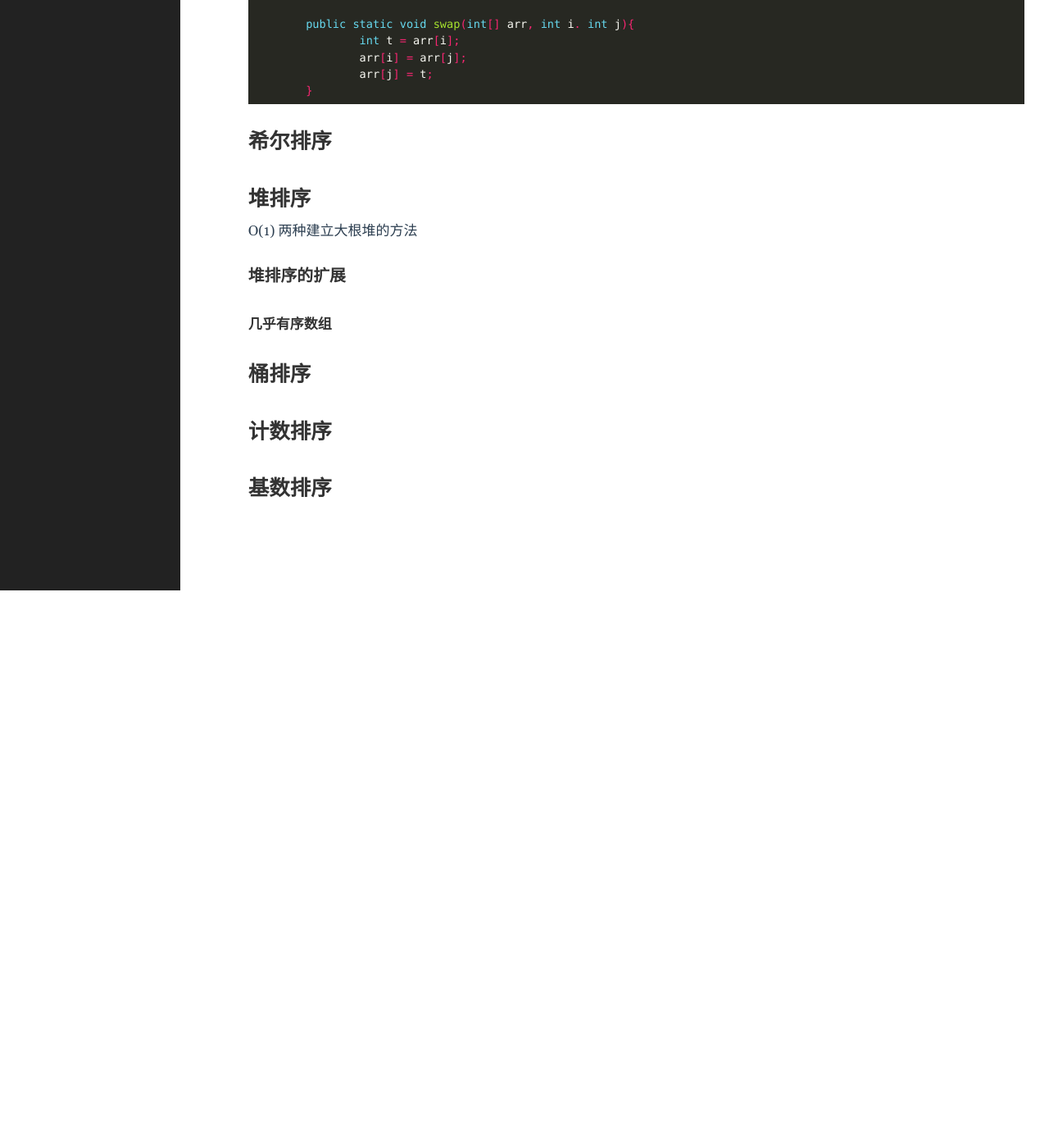
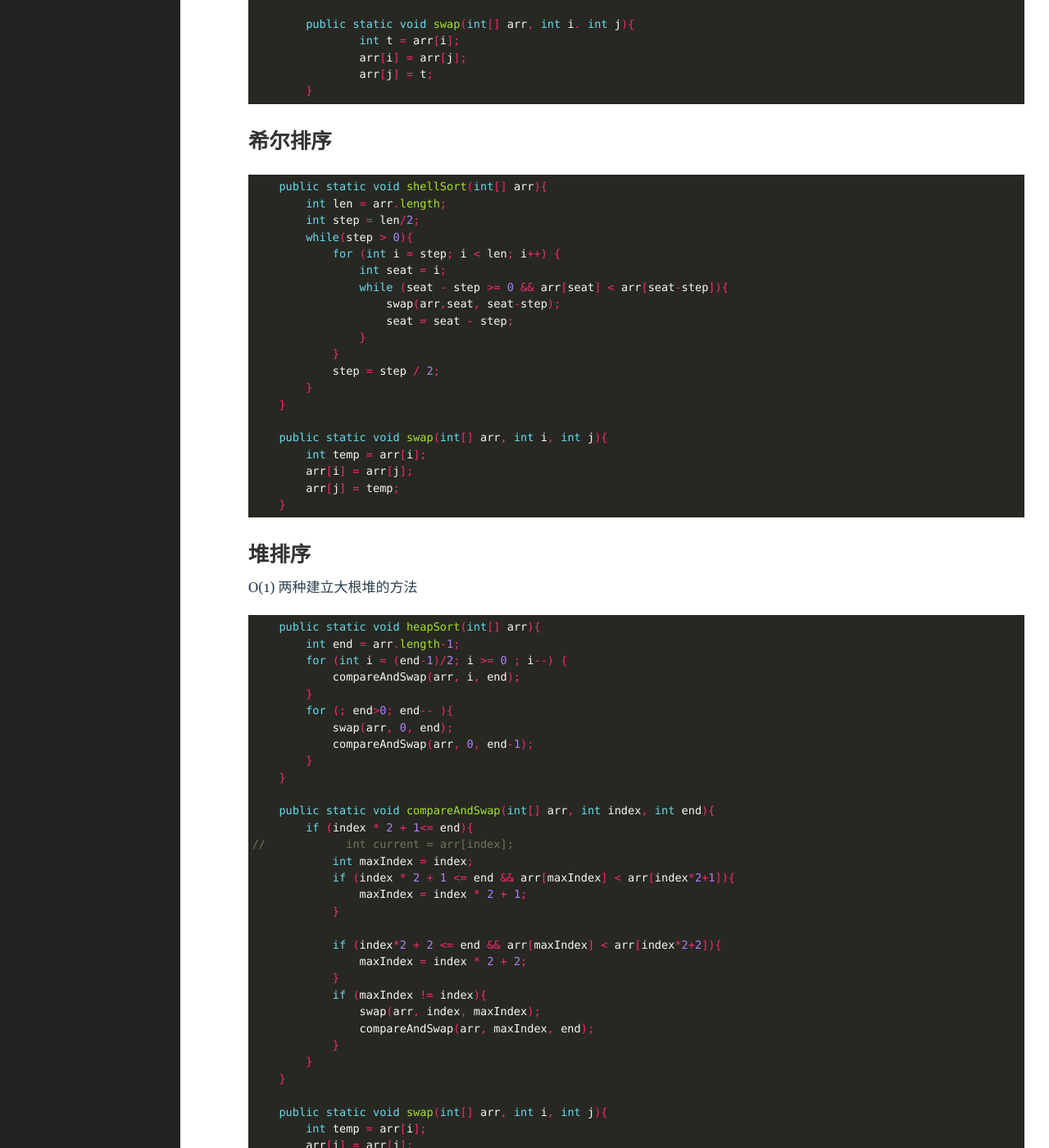
Before and after one commit to Taunk714/Taunk.github.io, a Jekyll site: the page built from _posts/2021-07-02-重学算法(2)-排序算法.md, in a window 1280 px wide and 1400 px high, scrolled down 7107 px. Shown: the whole window at 82% size. Built offline with Jekyll 4.4.1, drawn with Linux system fonts in a browser that asks for light colours; before the commit the page ends 7827 px from its top, so only the background shows below that.

Commit message:
修改文件: _posts/2021-07-02-重学算法(2)-排序算法.md

````diff
--- a/_posts/2021-07-02-重学算法(2)-排序算法.md
+++ b/_posts/2021-07-02-重学算法(2)-排序算法.md
@@ -312,9 +312,67 @@ O(n) 临时储存的那个数组
 	}
 ```
 # 希尔排序
+```java
+    public static void shellSort(int[] arr){
+        int len = arr.length;
+        int step = len/2;
+        while(step > 0){
+            for (int i = step; i < len; i++) {
+                int seat = i;
+                while (seat - step >= 0 && arr[seat] < arr[seat-step]){
+                    swap(arr,seat, seat-step);
+                    seat = seat - step;
+                }
+            }
+            step = step / 2;
+        }
+    }
+
+    public static void swap(int[] arr, int i, int j){
+        int temp = arr[i];
+        arr[i] = arr[j];
+        arr[j] = temp;
+    }
+```
 # 堆排序
 O(1)
 两种建立大根堆的方法
+```java
+    public static void heapSort(int[] arr){
+        int end = arr.length-1;
+        for (int i = (end-1)/2; i >= 0 ; i--) {
+            compareAndSwap(arr, i, end);
+        }
+        for (; end>0; end-- ){
+            swap(arr, 0, end);
+            compareAndSwap(arr, 0, end-1);
+        }
+    }
+
+    public static void compareAndSwap(int[] arr, int index, int end){
+        if (index * 2 + 1<= end){
+//            int current = arr[index];
+            int maxIndex = index;
+            if (index * 2 + 1 <= end && arr[maxIndex] < arr[index*2+1]){
+                maxIndex = index * 2 + 1;
+            }
+
+            if (index*2 + 2 <= end && arr[maxIndex] < arr[index*2+2]){
+                maxIndex = index * 2 + 2;
+            }
+            if (maxIndex != index){
+                swap(arr, index, maxIndex);
+                compareAndSwap(arr, maxIndex, end);
+            }
+        }
+    }
+
+    public static void swap(int[] arr, int i, int j){
+        int temp = arr[i];
+        arr[i] = arr[j];
+        arr[j] = temp;
+    }
+```
 ### 堆排序的扩展
 #### 几乎有序数组
 
````
